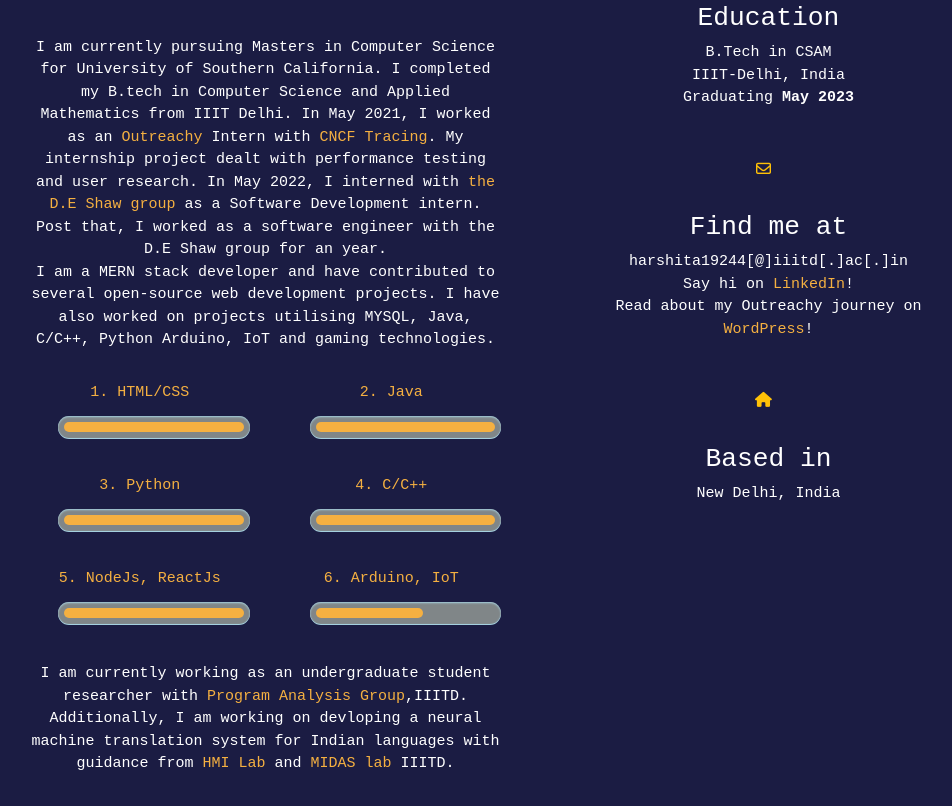
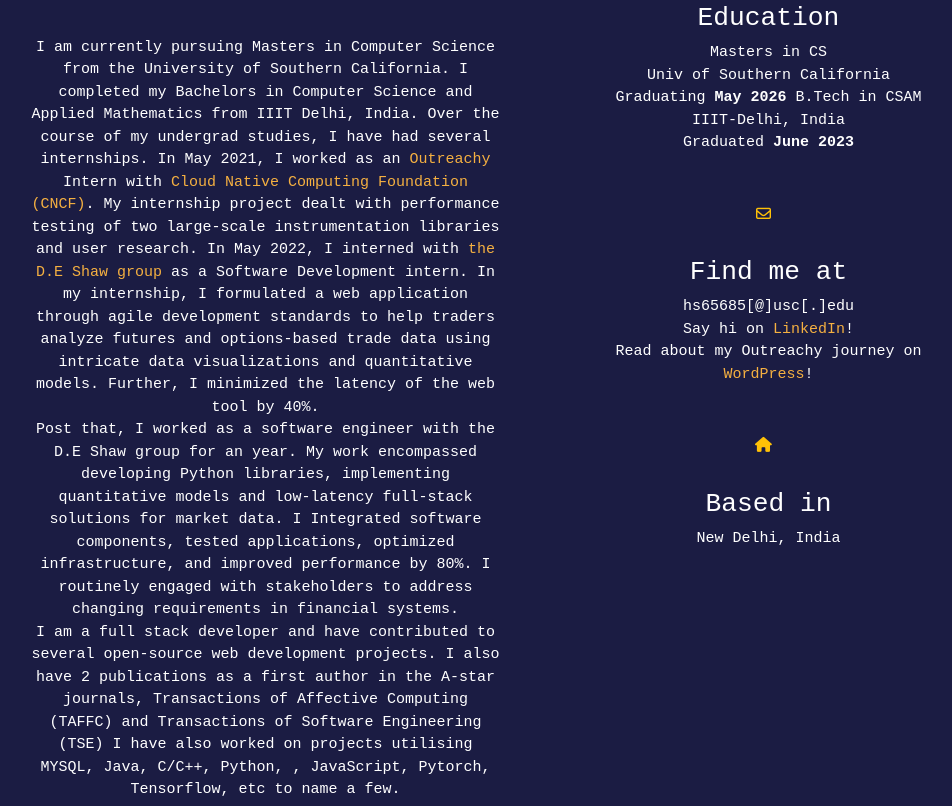
Before and after one commit to harshita19244/harshita19244.github.io, a plain HTML site: page index.html in a window 1280 px wide. Shown: the part 894-1700 px from the top of the page, without its empty margins (123-1075 px from the left). Drawn offline with nearby package versions, Linux system fonts and the light colour scheme; files whose address does not match are found by name; a web font is replaced by a local one.

Commit message:
Update index.html

```diff
--- a/index.html
+++ b/index.html
@@ -116,7 +116,7 @@
 
                         <br />
                         <br />
-                        <a href="mailto:harshita19244@iiitd.ac.in" role="button" class="btn btn-outline-warning"
+                        <a href="mailto:hs65685@usc.edu" role="button" class="btn btn-outline-warning"
                             margin="20px">Get in Touch</a>
                         <br />
                         <br />
@@ -140,16 +140,18 @@
 
                 <h2>About me</h2>
 
-                I am currently pursuing Masters in Computer Science for University of Southern California. I completed my
-                B.tech in Computer Science and Applied Mathematics from IIIT Delhi. In May 2021,
-                I worked as an <a href="https://www.outreachy.org/" style="color:#F5B041;">Outreachy</a> Intern with <a
-                    href="https://www.cncf.io/" style="color:#F5B041;">CNCF Tracing</a>.
-                My internship project dealt with performance testing and user research. In May 2022, I interned
-                with <a href="https://www.deshawindia.com/" style="color:#F5B041;">the D.E Shaw group</a> as a Software
-                Development intern. </br>
-                Post that, I worked as a software engineer with the D.E Shaw group for an year. </br>
-                I am a MERN stack developer and have contributed to several open-source web development projects. I have
-                also worked on projects utilising MYSQL, Java, C/C++, Python Arduino, IoT and gaming technologies.
+                I am currently pursuing Masters in Computer Science from the University of Southern California. I completed my
+                Bachelors in Computer Science and Applied Mathematics from IIIT Delhi, India. Over the course of my undergrad studies, I have had several internships.
+                In May 2021, I worked as an <a href="https://www.outreachy.org/" style="color:#F5B041;">Outreachy</a> Intern with <a
+                    href="https://www.cncf.io/" style="color:#F5B041;">Cloud Native Computing Foundation (CNCF)</a>.
+                My internship project dealt with performance testing of two large-scale instrumentation libraries and user research.
+                In May 2022, I interned with <a href="https://www.deshawindia.com/" style="color:#F5B041;">the D.E Shaw group</a> as a Software
+                Development intern. In my internship, I formulated a web application through agile development standards to help traders analyze futures and options-based
+ trade data using intricate data visualizations and quantitative models. Further, I minimized the latency of the web tool by 40%.</br>
+                Post that, I worked as a software engineer with the D.E Shaw group for an year. My work encompassed developing Python libraries, implementing quantitative models and low-latency full-stack solutions for market data. I Integrated software components, tested applications, optimized infrastructure, and improved
+ performance by 80%. I routinely engaged with stakeholders to address changing requirements in financial systems.</br>
+                I am a full stack developer and have contributed to several open-source web development projects. I also have 2 publications as a first author in the A-star journals, Transactions of Affective Computing (TAFFC) and Transactions of Software Engineering (TSE)
+                I have also worked on projects utilising MYSQL, Java, C/C++, Python, , JavaScript, Pytorch, Tensorflow, etc to name a few.
                 <br /> <br />
 
                 <div class="row">
@@ -218,17 +220,12 @@
                         </div>
                     </div>
                 </div>
-                I am currently working as an undergraduate student researcher with <a href="http://pag.iiitd.edu.in/"
-                    style="color:#F5B041;">Program Analysis Group</a>,IIITD. Additionally, I am working on devloping a
-                neural machine translation system for Indian languages with guidance from <a
-                    href="https://hmi.iiitd.edu.in/" style="color:#F5B041;">HMI Lab</a> and <a
-                    href="http://midas.iiitd.edu.in/" style="color:#F5B041;">MIDAS lab </a>IIITD.
+                I also worked as an undergraduate student researcher with <a href="http://pag.iiitd.edu.in/"
+                    style="color:#F5B041;">Program Analysis Group</a>,IIITD, href="https://hmi.iiitd.edu.in/" style="color:#F5B041;">Human Machine Interaction Lab, IIITD</a> and <a
+                    href="http://midas.iiitd.edu.in/" style="color:#F5B041;">MIDAS lab </a>IIITD on devloping a
+                neural machine translation system for Indian languages.
 
-
-                </p>
-                <br />
-
-                <a href="https://drive.google.com/file/d/1YLXm_nho4KY07C7SwvIxgD0q6wNc02jW/view?usp=sharing"
+                <a href="https://drive.google.com/file/d/1HLngRgqjXDYa8Hpy1bPjnAjt-NdUCKmo/view?usp=sharing"
                     role="button" class="btn btn-outline-warning" margin="20px">Resume</a>
 
             </div>
@@ -236,14 +233,15 @@
                 <i class="fa fa-building text-warning" aria-hidden="true"></i></span>
                 <section>
                     <h3>Education</h3>
-                    <span>B.Tech in CSAM <br /> IIIT-Delhi, India <br /> Graduating <b>May 2023</b></span>
+                    <span>Masters in CS <br /> Univ of Southern California <br /> Graduating <b>May 2026</b></span>
+                    <span>B.Tech in CSAM <br /> IIIT-Delhi, India <br /> Graduated <b>June 2023</b></span>
 
                 </section>
                 <section>
                     <i class="far fa-envelope text-warning" aria-hidden="true"></i>
                     <h3>Find me at</h3>
 
-                    <span> harshita19244[@]iiitd[.]ac[.]in <br /> Say hi on <a
+                    <span> hs65685[@]usc[.]edu <br /> Say hi on <a
                             href="https://www.linkedin.com/in/harshita-srinivas-a090641a2/" style="color:#F5B041;"
                             target="_blank">LinkedIn</a>!
                         <br />
```
